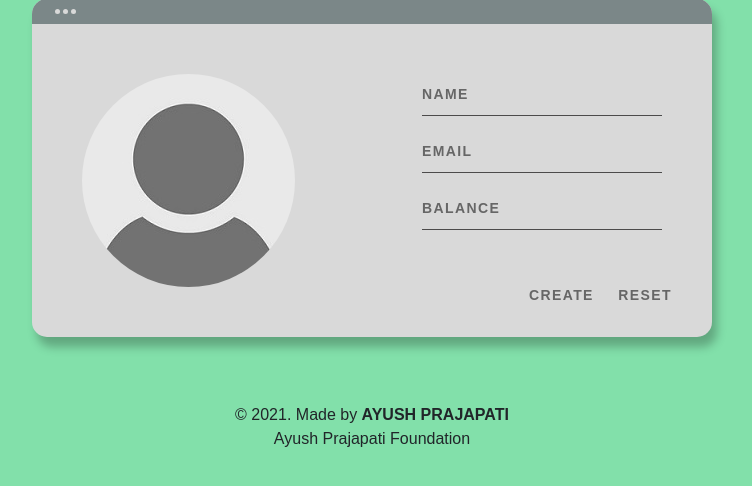
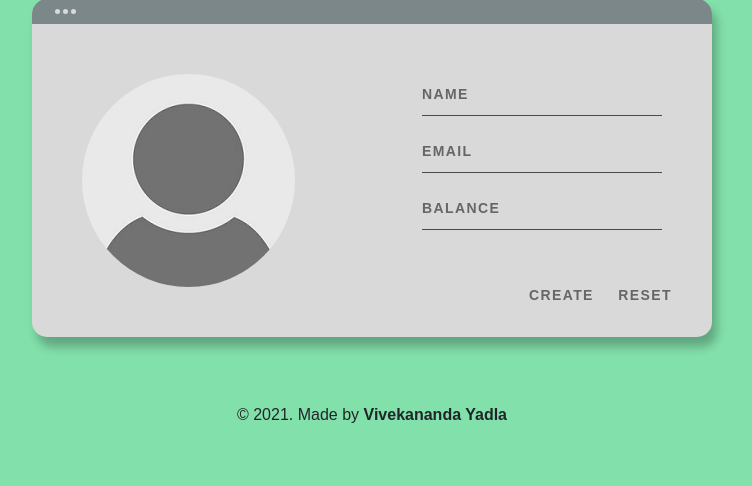
Before and after one commit to VivekanandaYadla/BankBuild, a PHP site: page /createuser.php in a window 1280 px wide. Shown: the part 171-657 px from the top of the page, without its empty margins (268-1020 px from the left). Run offline with PHP 8.4, Linux system fonts and the light colour scheme.

Commit message:
Update createuser.php

```diff
--- a/createuser.php
+++ b/createuser.php
@@ -72,7 +72,7 @@
   </div>
 </div>
 <footer class="text-center mt-5 py-2">
-            <p>&copy 2021. Made by <b>AYUSH PRAJAPATI</b> <br> Ayush Prajapati Foundation</p>
+            <p>&copy 2021. Made by <b>Vivekananda Yadla</b> </p>
 </footer>
 <script src="https://code.jquery.com/jquery-3.5.1.slim.min.js" integrity="sha384-DfXdz2htPH0lsSSs5nCTpuj/zy4C+OGpamoFVy38MVBnE+IbbVYUew+OrCXaRkfj" crossorigin="anonymous"></script>
 <script src="https://cdn.jsdelivr.net/npm/bootstrap@4.5.3/dist/js/bootstrap.bundle.min.js" integrity="sha384-ho+j7jyWK8fNQe+A12Hb8AhRq26LrZ/JpcUGGOn+Y7RsweNrtN/tE3MoK7ZeZDyx" crossorigin="anonymous"></script>
```
